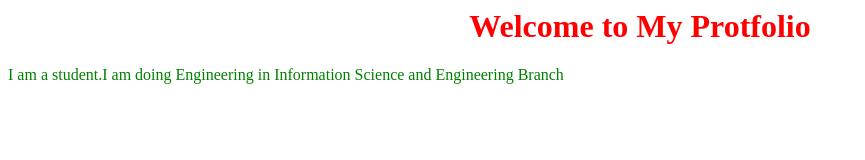
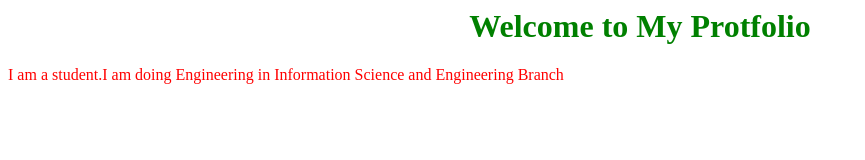
Before and after one commit to ksveda/ksveda.github.io, a plain HTML site: page index.html in a window 1280 px wide. Shown: the whole page, without its empty margins (0-865 px from the left). Drawn offline with Linux system fonts and the light colour scheme.

Commit message:
Update index.html
edited one

```diff
--- a/index.html
+++ b/index.html
@@ -1,8 +1,8 @@
 <html>
 <head><title> Veda Protfilio</title>
 <style>
-.title{color:red;text-align:center;}
-.para{color:green;}
+.title{color:green;text-align:center;}
+.para{color:red;}
 </style>
 </head>
 <body>
```
